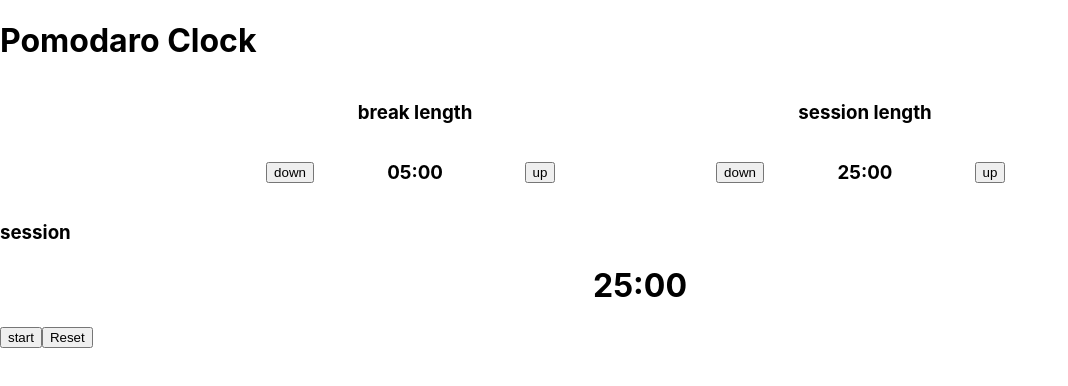
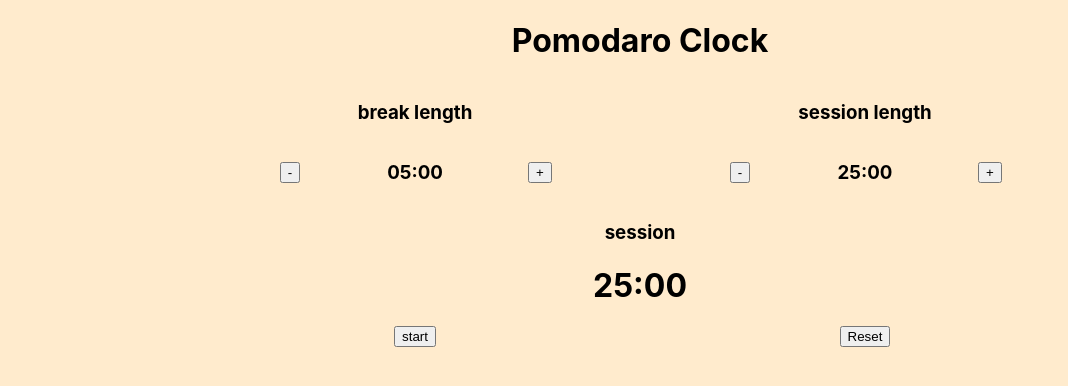
Before and after one commit to KMJ-007/pomodaroclock, a React (Create React App) app: page / in a window 1280 px wide. Shown: the top 386 px of the page, without its empty margins (0-1068 px from the left). Built offline with nearby package versions, Linux system fonts and the light colour scheme.

Commit message:
updated readme

```diff
--- a/package.json
+++ b/package.json
@@ -13,6 +13,7 @@
     "react": "^17.0.2",
     "react-dom": "^17.0.2",
     "react-scripts": "5.0.0",
+    "sass": "^1.45.1",
     "web-vitals": "^2.1.2"
   },
   "scripts": {
--- a/public/index.html
+++ b/public/index.html
@@ -25,11 +25,11 @@
       Learn how to configure a non-root public URL by running `npm run build`.
     -->
     <title>Pomodaro Clock</title>
-    <script src="https://cdn.freecodecamp.org/testable-projects-fcc/v1/bundle.js"></script>
   </head>
   <body>
     <noscript>You need to enable JavaScript to run this app.</noscript>
     <div id="root"></div>
+    <audio id = "beep" preload = "auto" src=""/>
     <!--
       This HTML file is a template.
       If you open it directly in the browser, you will see an empty page.
@@ -41,4 +41,6 @@
       To create a production bundle, use `npm run build` or `yarn build`.
     -->
   </body>
+  <!-- <script src="https://cdn.freecodecamp.org/testable-projects-fcc/v1/bundle.js"></script> -->
+
 </html>
--- a/src/App.css
+++ b/src/App.css
@@ -1,4 +1,16 @@
-
+body{
+  background-color:blanchedalmond;
+}
+.main-title{
+  justify-content: center;
+  text-align: center;
+  align-content: center;
+}
+#timer-label{
+  justify-content: center;
+  text-align: center;
+  align-content: center;
+}
 .time-set{
   display: grid;
   grid-template-columns: 50px 200px 50px;
@@ -21,6 +33,16 @@
 }
 .display-title{
   justify-content: center;
+  text-align: center;
   align-content: center;
-  text-align: center;
 }
+
+.button-center{
+  display: grid;
+  grid-template-columns: 1fr 1fr;
+  grid-template-areas: 5px 5px;
+  width:900px;
+  margin:auto;
+  justify-items: center;
+  align-items: center;
+}
--- a/src/App.js
+++ b/src/App.js
@@ -2,26 +2,27 @@ import React, { Component } from "react";
 import "./App.css";
 import Length from "./Length";
 
+const sound = document.getElementById("beep");
 
-const playBreaksound=()=>{
-  let  breakAudio= new Audio("./beep.mp3")
-  // this.breakAudio.setStatecurrentTime=0;
+const playBreaksound = () => {
+  let breakAudio = new Audio("./beep.mp3");
+  breakAudio.currentTime = 0;
   breakAudio.play();
-}
+};
 export default class App extends Component {
   constructor(props) {
     super(props);
     this.state = {
       display: 25 * 60,
-      breakTime: 5 * 60 ,
-      sessionTime:25*60,
-      timerOn:false,
-      onBreak:false,
+      breakTime: 5 * 60,
+      sessionTime: 25 * 60,
+      timerOn: false,
+      onBreak: false,
     };
     this.formateTime = this.formateTime.bind(this);
-    this.changeTime=this.changeTime.bind(this);
-    this.controlTime=this.controlTime.bind(this);
-    this.resetTime=this.resetTime.bind(this);
+    this.changeTime = this.changeTime.bind(this);
+    this.controlTime = this.controlTime.bind(this);
+    this.resetTime = this.resetTime.bind(this);
     // this.playBreaksound=this.playBreaksound.bind(this);
   }
 
@@ -35,65 +36,65 @@ export default class App extends Component {
     );
   };
 
-  changeTime=(amount,type)=>{
-      if(type ==="break"){
-        if(this.state.breakTime<=60 && amount<0){
+  changeTime = (amount, type) => {
+    if (type === "break") {
+      if (this.state.breakTime <= 60 && amount < 0) {
         return;
       }
       this.setState({
-          breakTime:this.state.breakTime+amount
-        })
-      }else{
-        if(this.state.sessionTime<=60 && amount<0){
+        breakTime: this.state.breakTime + amount,
+      });
+    } else {
+      if (this.state.sessionTime <= 60 && amount < 0) {
         return;
       }
       this.setState({
-          sessionTime:this.state.sessionTime+amount
-
-        })
-        if(!this.state.timerOn){
+        sessionTime: this.state.sessionTime + amount,
+      });
+      if (!this.state.timerOn) {
         this.setState({
-            display:this.state.display+amount
-          })
+          display: this.state.display + amount,
+        });
       }
-
     }
-  }//end of change time function
-  controlTime=()=>{
-    let s=1000;
+  }; //end of change time function
+  controlTime = () => {
+    let s = 1000;
     let date = new Date().getTime();
     let nextDate = new Date().getTime() + s;
-    let onBreakVariable=this.state.onBreak;
-    if(!this.state.timerOn){
-      let interval=setInterval(() => {
-        date=new Date().getTime();
-        if(date>nextDate){
-          if(this.state.display<=0 && !onBreakVariable ){
-            {playBreaksound()};
+    let onBreakVariable = this.state.onBreak;
+    if (!this.state.timerOn) {
+      let interval = setInterval(() => {
+        date = new Date().getTime();
+        if (date > nextDate) {
+          if (this.state.display <= 0 && !onBreakVariable) {
+            {
+              playBreaksound();
+            }
             this.setState({
-              onBreak:true
-            })
+              onBreak: true,
+            });
             this.setState({
-              display:this.state.breakTime
-            })
+              display: this.state.breakTime,
+            });
             // return this.state.breakTime;
+          } else if (this.state.display <= 0 && onBreakVariable) {
+            {
+              playBreaksound();
             }
-          else if(this.state.display<=0 && onBreakVariable ){
-            {playBreaksound()};
             this.setState({
-              onBreak:false
-            })
+              onBreak: false,
+            });
 
             this.setState({
-              display:this.state.sessionTime
-            })
+              display: this.state.sessionTime,
+            });
             // return this.state.sessionTime;
           }
           this.setState({
-
-            display:this.state.display-1
-          })
-          nextDate+=s;
+            display: this.state.display - 1,
+          });
+          nextDate += s;
         }
       }, 30);
 
@@ -101,33 +102,30 @@ export default class App extends Component {
       //   timerOn:true
       // })
       localStorage.clear();
-      localStorage.setItem('interval-id',interval)
-    }//end of if
-    if(this.state.timerOn){
-      clearInterval(localStorage.getItem('interval-id'));
+      localStorage.setItem("interval-id", interval);
+    } //end of if
+    if (this.state.timerOn) {
+      clearInterval(localStorage.getItem("interval-id"));
     }
 
     this.setState({
-        timerOn:!this.state.timerOn
-      })
-
-  }//end of control time
-  resetTime=()=>{
+      timerOn: !this.state.timerOn,
+    });
+  }; //end of control time
+  resetTime = () => {
     this.setState({
       display: 25 * 60,
       breakTime: 5 * 60,
-      sessionTime:25*60,
-
-    })
-
-  }//end of resetTIme
+      sessionTime: 25 * 60,
+    });
+  }; //end of resetTIme
   render() {
     return (
-      <div>
+      <div id="container">
         <h1 className="main-title">Pomodaro Clock</h1>
         <div className="dualContainer">
-
           <Length
+            id="“Break Length”"
             title={"break length"}
             changeTime={this.changeTime}
             type={"break"}
@@ -135,6 +133,7 @@ export default class App extends Component {
             formateTime={this.formateTime}
           />
           <Length
+            id="session-label"
             title={"session length"}
             changeTime={this.changeTime}
             type={"session"}
@@ -142,14 +141,26 @@ export default class App extends Component {
             formateTime={this.formateTime}
           />
         </div>
-        <h3>{this.state.onBreak? "Break" : "session"}</h3>
-        <h1 className="display-title">{this.formateTime(this.state.display)}</h1>
-        <button className="display-title" onClick={this.controlTime}>
-        {this.state.timerOn?"pause":"start"}
+        <h3 id="timer-label">{this.state.onBreak ? "Break" : "session"}</h3>
+        <h1 id="time-left" className="display-title">
+          {this.formateTime(this.state.display)}
+        </h1>
+        <div className="button-center">
+          <button
+            id="start_stop"
+            className="display-button"
+            onClick={this.controlTime}
+          >
+            {this.state.timerOn ? "pause" : "start"}
           </button>
-        <button className="display-title" onClick={this.resetTime}>
+          <button
+            id="reset"
+            className="display-button"
+            onClick={this.resetTime}
+          >
             Reset
           </button>
+        </div>
       </div>
     );
   }
--- a/src/Length.js
+++ b/src/Length.js
@@ -1,27 +1,28 @@
-import React from 'react'
+import React from "react";
 
-
-export default function Length({title,changeTime,type,time,formateTime}) {
+export default function Length({ title, changeTime, type, time, formateTime }) {
   return (
-       <div>
-           <h3 className='title-length'>{title}</h3>
-           <div className='time-set'>
+    <div className="length-control">
+      <h3 className="title-length">{title}</h3>
+      <div className="time-set">
         <button
-                onClick={()=>{changeTime(-60,type)}}
+          id="break-decrement"
+          onClick={() => {
+            changeTime(-60, type);
+          }}
         >
-                    <i></i>
-                    down
+          <i></i>-
         </button>
-                <h3>{formateTime(time)}</h3>
+        <h3 id="break-length">{formateTime(time)}</h3>
         <button
-                onClick={()=>{changeTime(60,type)}}
-
+          id="break-increment"
+          onClick={() => {
+            changeTime(60, type);
+          }}
         >
-                    <i></i>
-                    up
+          <i></i>+
         </button>
       </div>
-
     </div>
-    )
+  );
 }
```
Also changed, not shown: 2 other files (tests, documents, lock files or other folders). Lines whose indentation alone changed are shown as unchanged.
